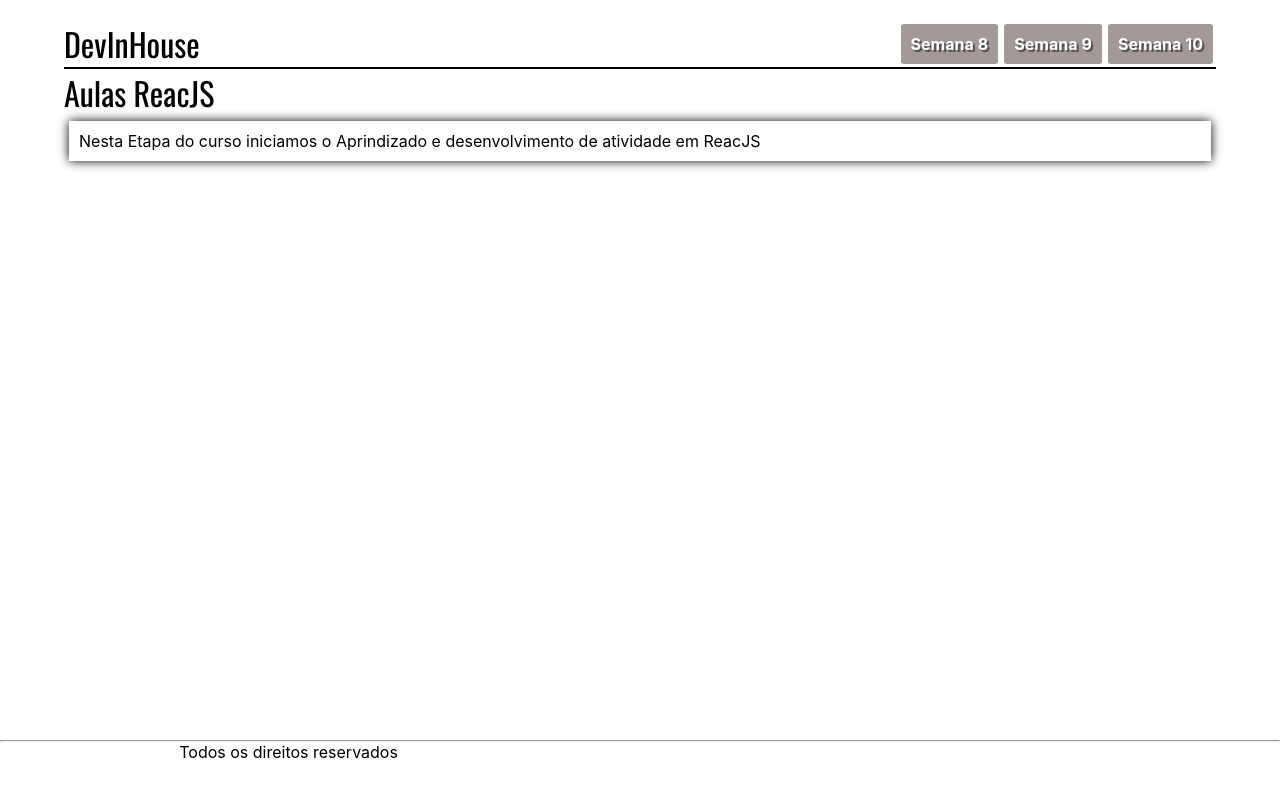
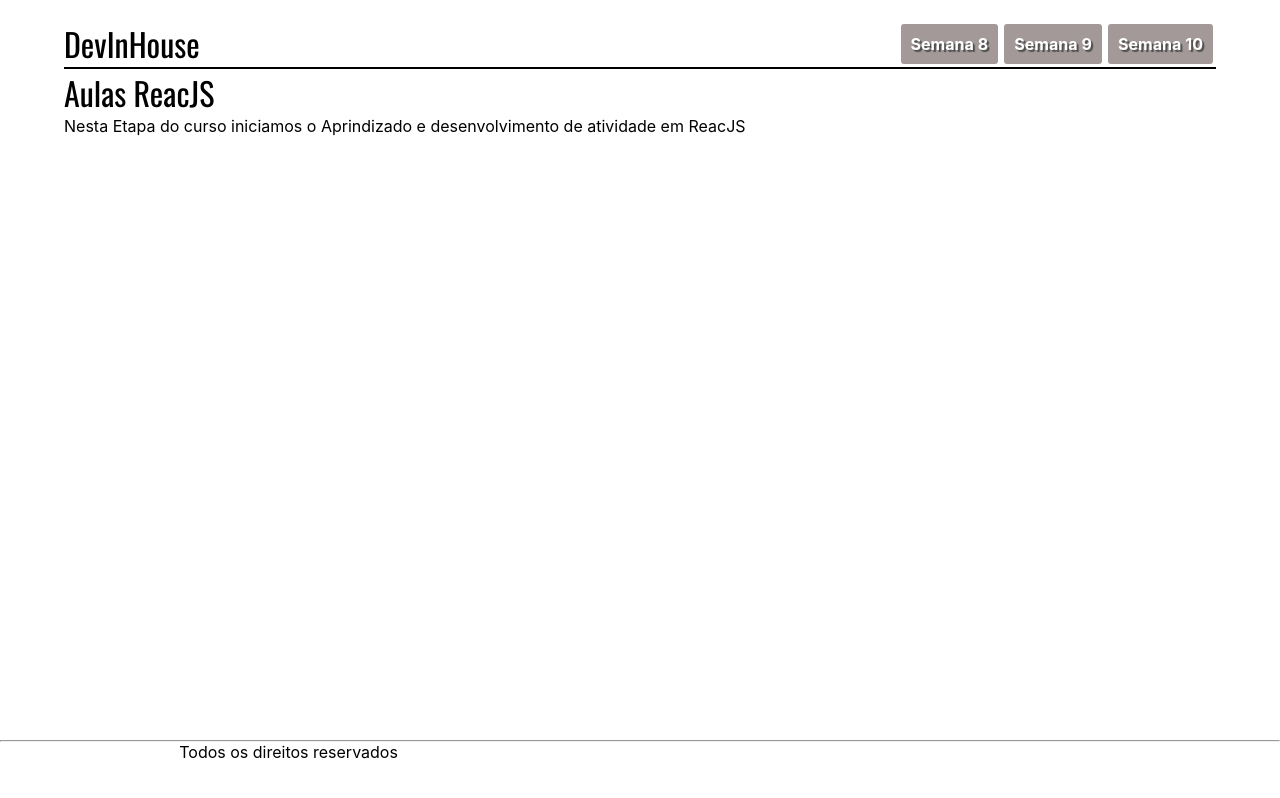
Before and after one commit to meirelesdev/devinhouse-react, a React (Create React App) app: page / in a window 1280 px wide. Built offline with nearby package versions, Linux system fonts and the light colour scheme.

Commit message:
Ajustando layout do paragrafo

```diff
--- a/src/pages/semana8/quarta/Exercicios/style.css
+++ b/src/pages/semana8/quarta/Exercicios/style.css
@@ -5,7 +5,7 @@ ul li{
 h4 {
     margin-bottom: 15px;
 }
-p {
+li p {
     box-shadow: 0px 0px 10px black;
     padding: 10px;
     margin: 5px;
```
